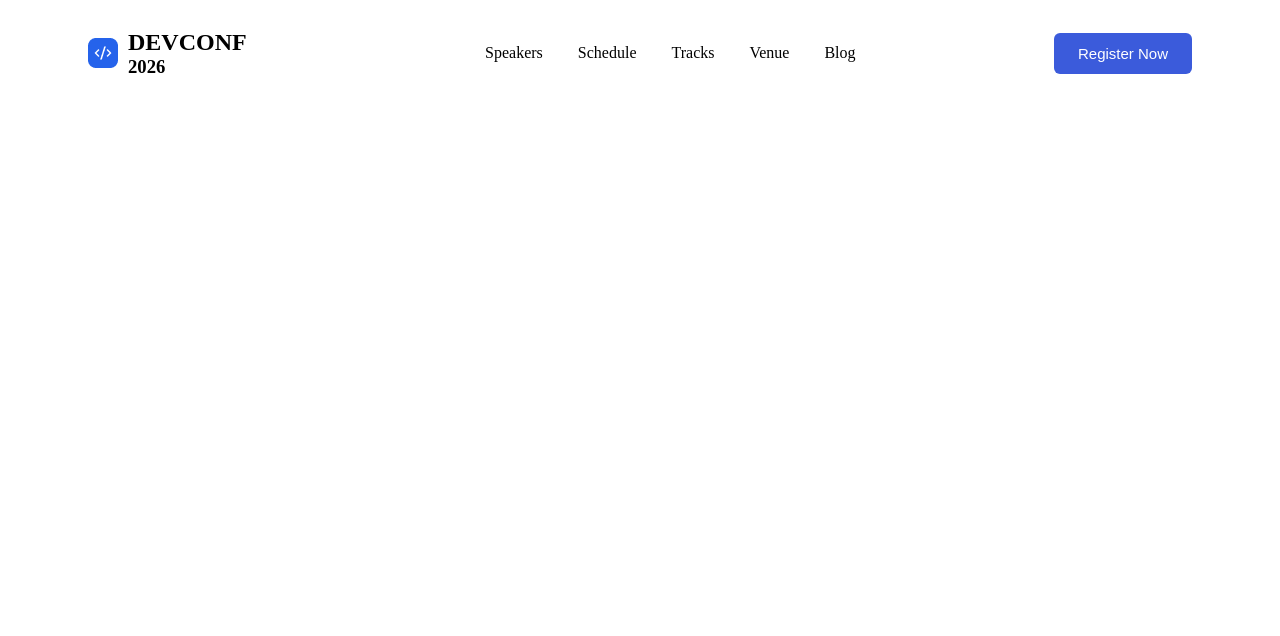
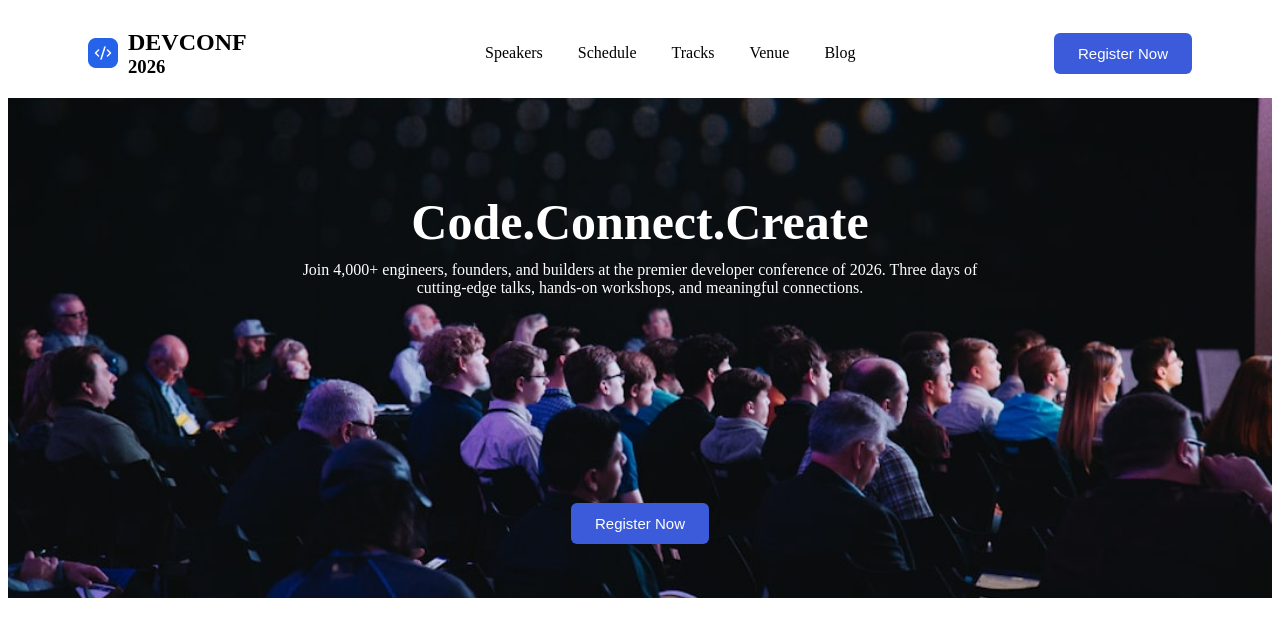
Before and after one commit to roysojib668-ux/my-assignment-1, a plain HTML site: page B14-A01-DevConf-2026/index.html in a window 1280 px wide. Drawn offline with Linux system fonts and the light colour scheme.

Commit message:
banner/hero-section-ok

```diff
--- a/B14-A01-DevConf-2026/index.html
+++ b/B14-A01-DevConf-2026/index.html
@@ -25,6 +25,15 @@
         <button class="common-btn">Register Now</button>
     </nav>
     <!-- NEVBAR-END -->
+
     <!-- BANNER/HERO-SECTION-START -->
+     <section class="hero-container">
+
+        <h1 class="hero-h1">Code.Connect.Create</h1>
+        <p class="hero-p">Join 4,000+ engineers, founders, and builders at the premier developer conference of 2026. Three days of cutting-edge talks, hands-on workshops, and meaningful connections.</p>
+        <button class="hero-button">Register Now</button>
+      </section>
+
+      <!-- BANNER/HERO-SECTION-END -->
 </body>
 </html>
--- a/B14-A01-DevConf-2026/style.css
+++ b/B14-A01-DevConf-2026/style.css
@@ -49,3 +49,45 @@
 }
 /* NEVBAR-END */
 /* BANNER/HERO-SECTION-START */
+.hero-container{
+    background: linear-gradient(rgba(0,0,0,0.07), rgba(0,0,0,0.07)), url(./assets/banner.jpg);
+    background-size: cover;
+    background-position: center;
+
+    height: 500px;
+    width: 100%;
+    display: flex;
+    flex-direction: column;
+    justify-content: center;
+    align-items: center;
+    text-align: center;
+
+
+}
+.hero-h1{
+    color: white;
+    text-align: center;
+    font-size: 50px;
+    margin-bottom: 10px;
+}
+.hero-p{
+    color: white;
+    text-align: center;
+    max-width: 700px;
+    margin-top: 0;
+}
+.hero-button{
+
+    padding: 12px 24px;
+    background-color: #3b5bdb;
+    color: white;
+    border: none;
+    border-radius: 6px;
+    font-size: 15px;
+    cursor: pointer;
+    border: none;
+    margin-top: 190px;
+
+}
+
+/* BANNER/HERO-SECTION-END */
```
